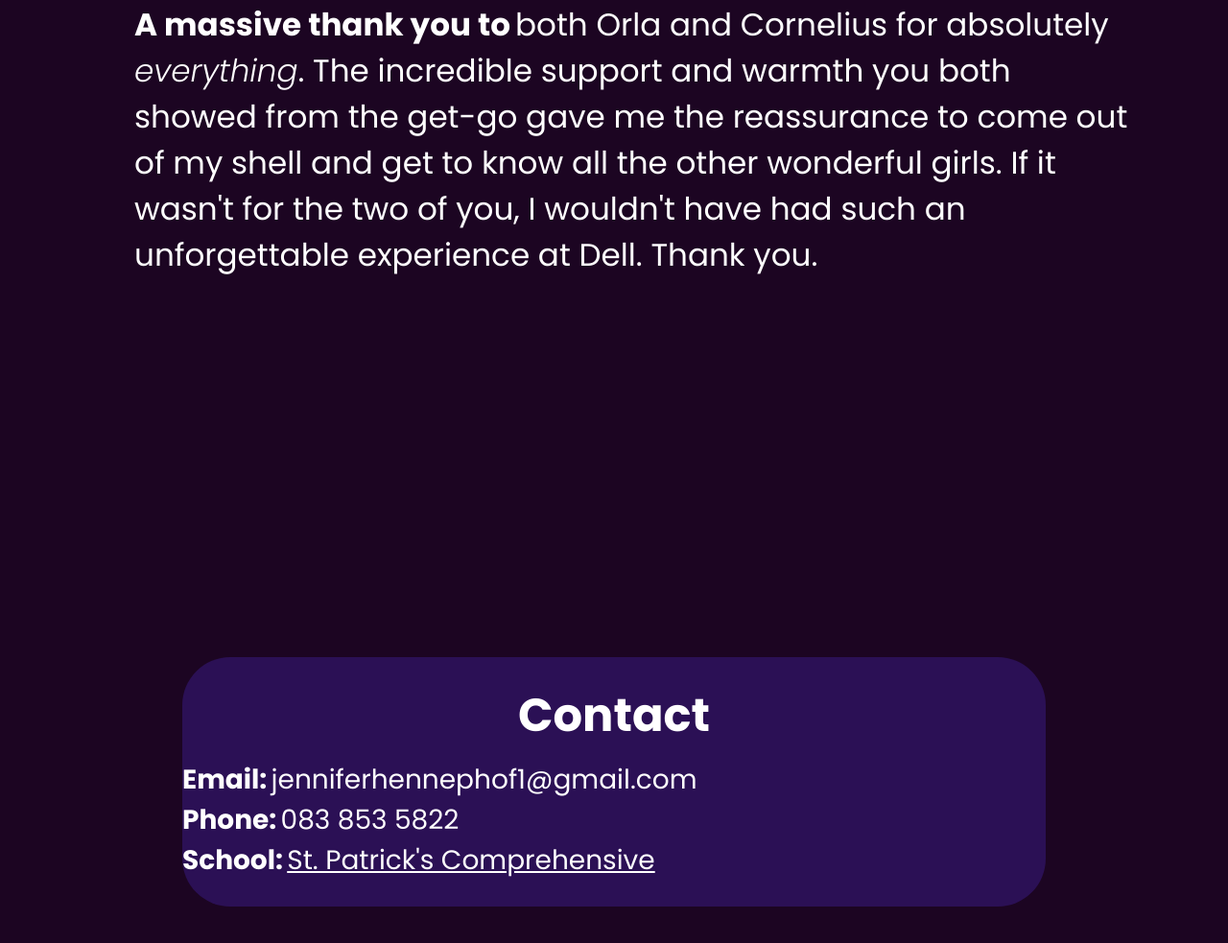
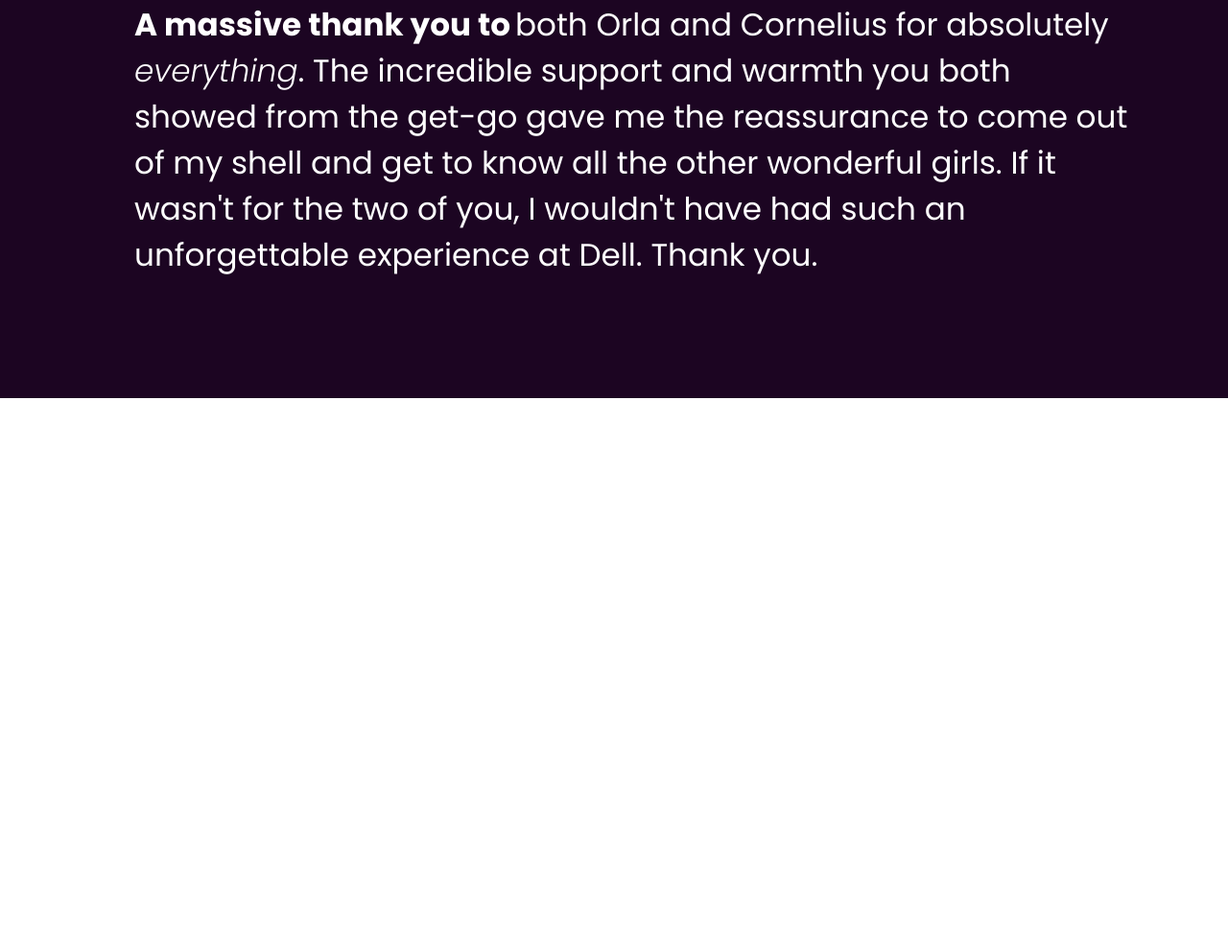
Before and after one commit to Artaeliaa/thankyou, a plain HTML site: page index.html in a window 1280 px wide. Shown: the part 4307-5290 px from the top of the page at 96% size. After the commit the page ends 4722 px from the top, so only its background shows below. Drawn offline with Linux system fonts and the light colour scheme.

Commit message:
index.html

```diff
--- a/index.html
+++ b/index.html
@@ -106,7 +106,7 @@
         </div>
 
         <!-- Contact -->
-            <section class="footer" id="footer">
+            <!--<section class="footer" id="footer">
                 <div class="con" id="con">
                     <br>
                     <h2>Contact</h2>
@@ -116,7 +116,7 @@
                     <br>
                     <h1>School:</h1>
                     <a href="https://www.stpatrickscomprehensive.ie/" style="font-size: 1.75em; font-family: 'Poppins', sans-serif; color: #fff;">St. Patrick's Comprehensive</a>
-                </div>
+                </div>-->
             </section>
         <script src="script.js"></script>
     </body>
```
